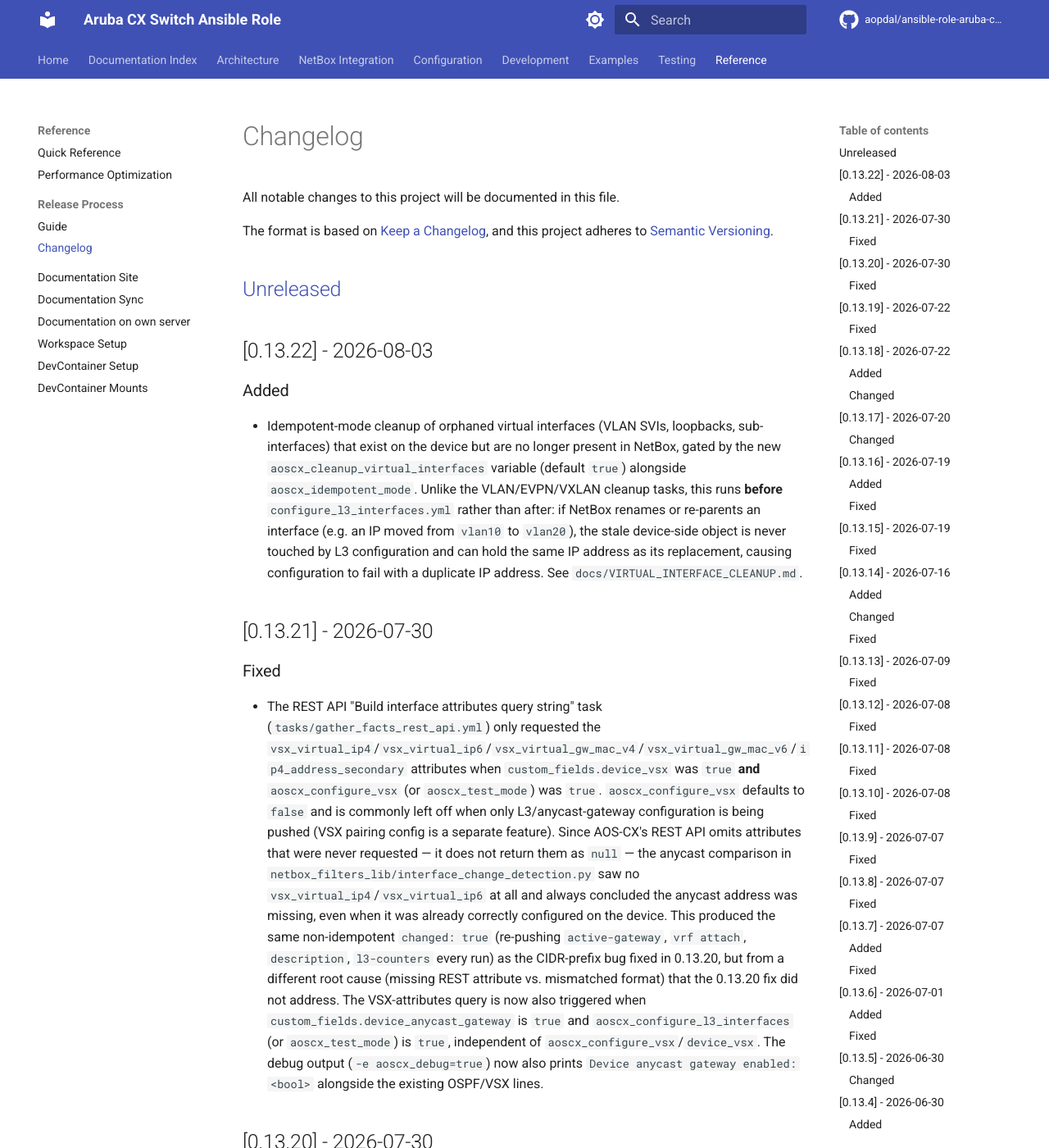
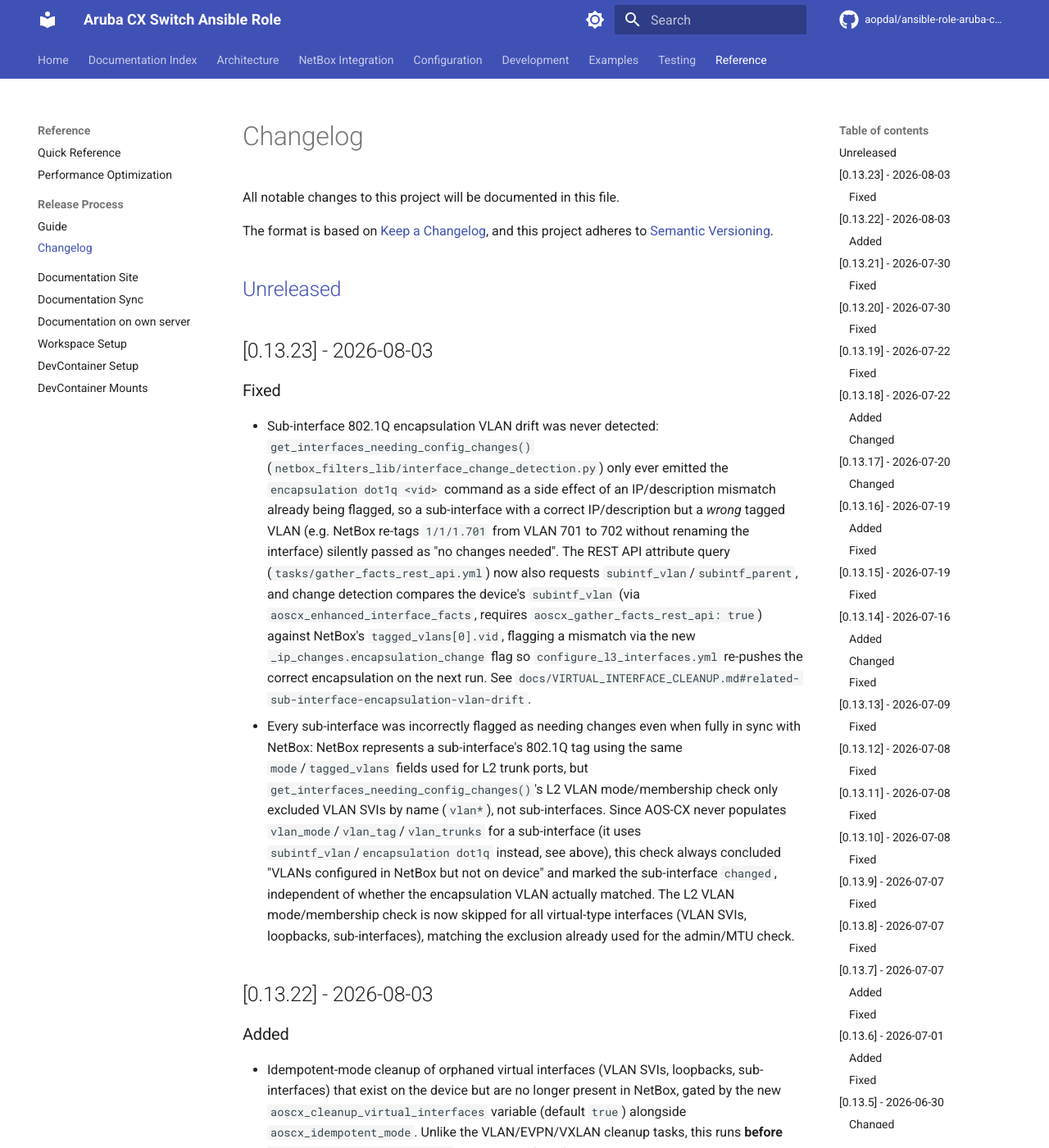
Before and after one commit to aopdal/ansible-role-aruba-cx-switch, an MkDocs documentation site: the page built from docs/CHANGELOG.md, in a window 1280 px wide and 1400 px high. Shown: the whole window at 82% size. Built offline with MkDocs 1.6.1 and Material for MkDocs 9.7.7, drawn with Linux system fonts in a browser that asks for light colours; comment, search, counter and statistics services are not loaded.

Commit message:
chore: release version 0.13.23

```diff
--- a/docs/CHANGELOG.md
+++ b/docs/CHANGELOG.md
@@ -6,6 +6,13 @@
 and this project adheres to [Semantic Versioning](https://semver.org/spec/v2.0.0.html).
 
 ## [Unreleased]
+
+## [0.13.23] - 2026-08-03
+
+### Fixed
+
+- Sub-interface 802.1Q encapsulation VLAN drift was never detected: `get_interfaces_needing_config_changes()` (`netbox_filters_lib/interface_change_detection.py`) only ever emitted the `encapsulation dot1q <vid>` command as a side effect of an IP/description mismatch already being flagged, so a sub-interface with a correct IP/description but a *wrong* tagged VLAN (e.g. NetBox re-tags `1/1/1.701` from VLAN 701 to 702 without renaming the interface) silently passed as "no changes needed". The REST API attribute query (`tasks/gather_facts_rest_api.yml`) now also requests `subintf_vlan`/`subintf_parent`, and change detection compares the device's `subintf_vlan` (via `aoscx_enhanced_interface_facts`, requires `aoscx_gather_facts_rest_api: true`) against NetBox's `tagged_vlans[0].vid`, flagging a mismatch via the new `_ip_changes.encapsulation_change` flag so `configure_l3_interfaces.yml` re-pushes the correct encapsulation on the next run. See `docs/VIRTUAL_INTERFACE_CLEANUP.md#related-sub-interface-encapsulation-vlan-drift`.
+- Every sub-interface was incorrectly flagged as needing changes even when fully in sync with NetBox: NetBox represents a sub-interface's 802.1Q tag using the same `mode`/`tagged_vlans` fields used for L2 trunk ports, but `get_interfaces_needing_config_changes()`'s L2 VLAN mode/membership check only excluded VLAN SVIs by name (`vlan*`), not sub-interfaces. Since AOS-CX never populates `vlan_mode`/`vlan_tag`/`vlan_trunks` for a sub-interface (it uses `subintf_vlan`/`encapsulation dot1q` instead, see above), this check always concluded "VLANs configured in NetBox but not on device" and marked the sub-interface `changed`, independent of whether the encapsulation VLAN actually matched. The L2 VLAN mode/membership check is now skipped for all virtual-type interfaces (VLAN SVIs, loopbacks, sub-interfaces), matching the exclusion already used for the admin/MTU check.
 
 ## [0.13.22] - 2026-08-03
 
```
Also changed, not shown: CHANGELOG.md (+7 -0 lines), 1 other file.
